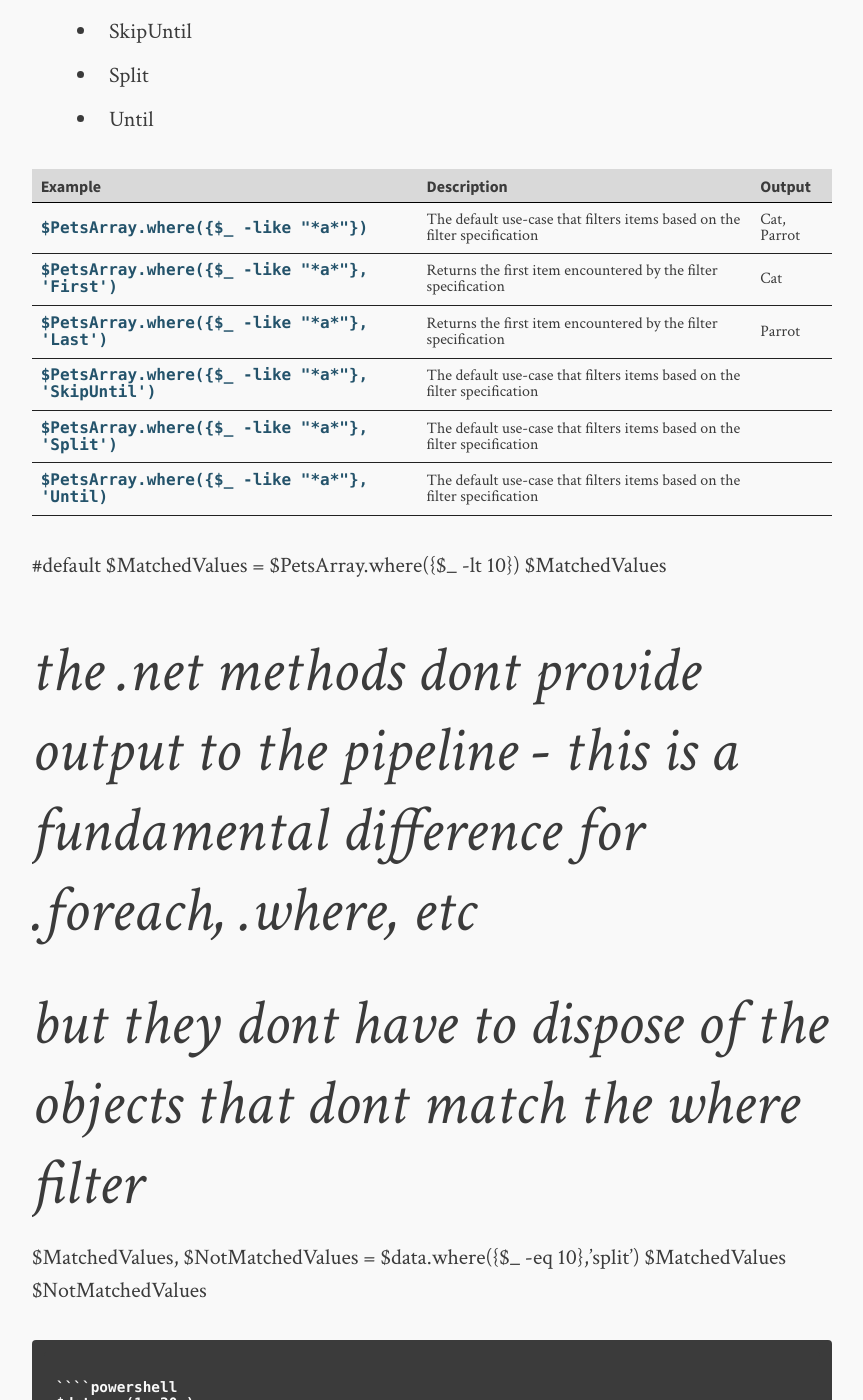
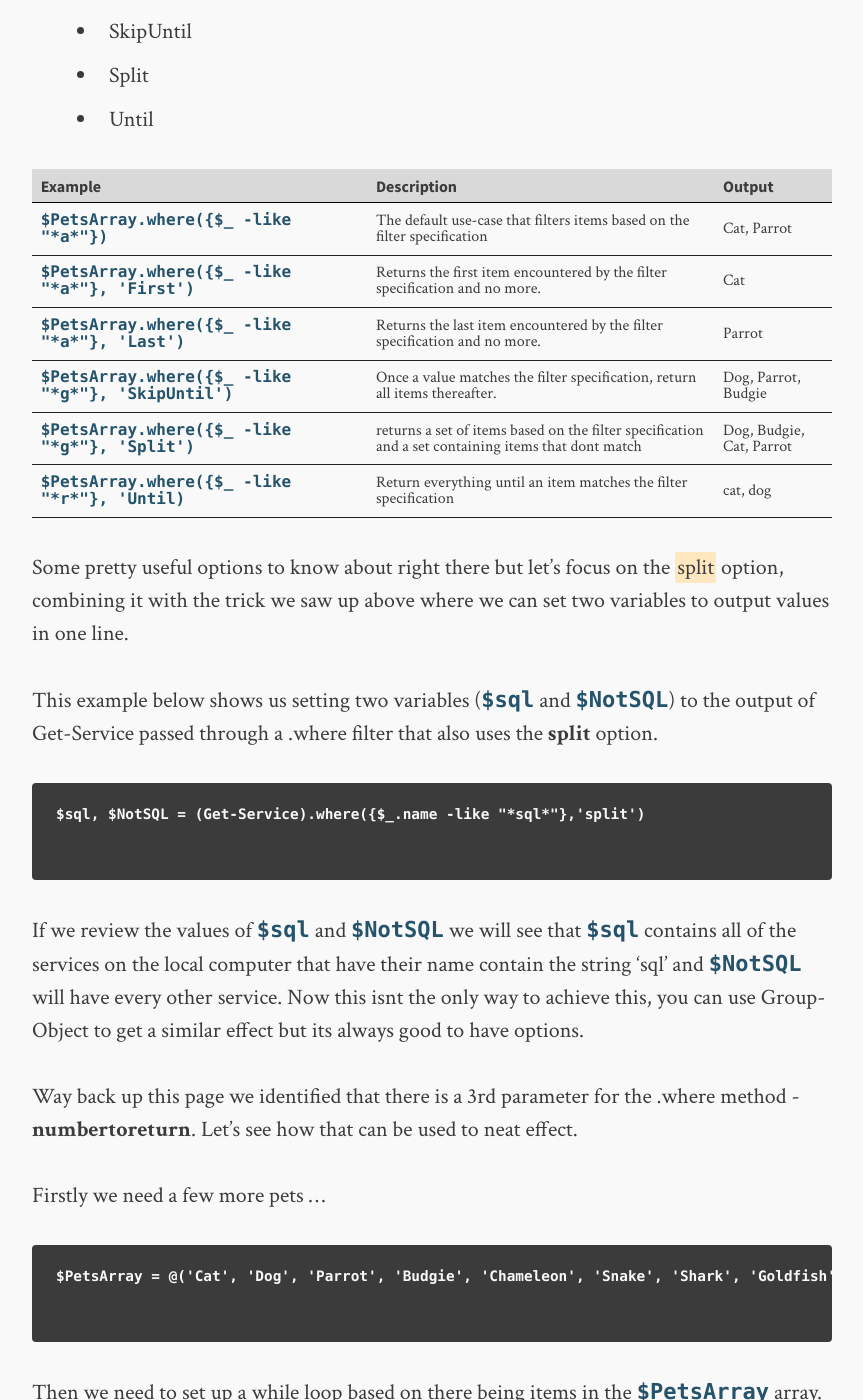
Before and after one commit to fatherjack/fatherjack.github.io, a Jekyll site: the page built from _posts/2021-03-15-Where.md, in a window 1280 px wide and 1400 px high, scrolled down 4967 px. Shown: the whole window, without its empty margins (208-1071 px from the left). Built offline with Jekyll 4.4.1, drawn with Linux system fonts in a browser that asks for light colours; comment, search, counter and statistics services are not loaded; some of the changed text lies outside the part shown.

Commit message:
Where. Done.

`````diff
--- a/_posts/2021-03-15-Where.md
+++ b/_posts/2021-03-15-Where.md
@@ -3,7 +3,7 @@ layout: post
 title: "using WHERE method rather than Where-Object"
 description: "Getting extra functionality from a .Net method."
 category: articles
-tags: [sample post, readability, test]
+tags: [powershell, where, pipeline, split]
 ---
 
 Perhaps one of the most common PowerShell commandlets is [Where-Object](https://docs.microsoft.com/en-us/powershell/module/microsoft.powershell.core/where-object) which lets you filter items in the pipeline, preventing unwanted items from the left operator being passed to the right operator. There are many commadlets that have a similar (in name and functionality) .Net method and in our case this is the [.where](https://docs.microsoft.com/en-us/dotnet/api/system.linq.enumerable.where) method. Now the sacrifice we have to make when using .Net methods in PowerShell is that they dont play all that well with the PowerShell pipeline so you need to weigh the benefits of each and decide thoughtfully which to use. Here I will make a case for using the .Net Where method for a specific functionality.
@@ -94,52 +94,41 @@ From the above screen capture we can see a variety values that we can investigat
 |Example|Description|Output|
 |---|---|---|
 |```$PetsArray.where({$_ -like "*a*"})```|The default use-case that filters items based on the filter specification|Cat, Parrot|
-|```$PetsArray.where({$_ -like "*a*"}, 'First')```|Returns the first item encountered by the filter specification|Cat|
-|```$PetsArray.where({$_ -like "*a*"}, 'Last')```|Returns the first item encountered by the filter specification|Parrot|
-|```$PetsArray.where({$_ -like "*a*"}, 'SkipUntil')```|The default use-case that filters items based on the filter specification||
-|```$PetsArray.where({$_ -like "*a*"}, 'Split')```|The default use-case that filters items based on the filter specification||
-|```$PetsArray.where({$_ -like "*a*"}, 'Until)```|The default use-case that filters items based on the filter specification||
+|```$PetsArray.where({$_ -like "*a*"}, 'First')```|Returns the first item encountered by the filter specification and no more.|Cat|
+|```$PetsArray.where({$_ -like "*a*"}, 'Last')```|Returns the last item encountered by the filter specification and no more.|Parrot|
+|```$PetsArray.where({$_ -like "*g*"}, 'SkipUntil')```|Once a value matches the filter specification, return all items thereafter.|Dog, Parrot, Budgie|
+|```$PetsArray.where({$_ -like "*g*"}, 'Split')```|returns a set of items based on the filter specification and a set containing items that dont match |Dog, Budgie, Cat, Parrot|
+|```$PetsArray.where({$_ -like "*r*"}, 'Until)```|Return everything until an item matches the filter specification|cat, dog|
 
-#default
-$MatchedValues = $PetsArray.where({$_ -lt 10})
-$MatchedValues
+Some pretty useful options to know about right there but let's focus on the _split_ option, combining it with the trick we saw up above where we can set two variables to output values in one line.
 
-# the .net methods dont provide output to the pipeline - this is a fundamental difference for .foreach, .where, etc
+This example below shows us setting two variables (````$sql```` and ````$NotSQL````) to the output of Get-Service passed through a .where filter that also uses the **split** option.
+````powershell
+$sql, $NotSQL = (Get-Service).where({$_.name -like "*sql*"},'split')
+````
+If we review the values of ````$sql```` and ````$NotSQL```` we will see that ```$sql``` contains all of the services on the local computer that have their name contain the string 'sql' and ```$NotSQL``` will have every other service. Now this isnt the only way to achieve this, you can use Group-Object to get a similar effect but its always good to have options.
 
-# but they dont have to dispose of the objects that dont match the where filter
-$MatchedValues, $NotMatchedValues = $data.where({$_ -eq 10},'split')
-$MatchedValues
-$NotMatchedValues
+Way back up this page we identified that there is a 3rd parameter for the .where method - **numbertoreturn**. Let's see how that can be used to neat effect.
+
+Firstly we need a few more pets ...
+
+````powershell
+$PetsArray = @('Cat', 'Dog', 'Parrot', 'Budgie', 'Chameleon', 'Snake', 'Shark', 'Goldfish', 'Horse', 'Rabbit')
 ````
 
-````powershell
-$data = (1..20 )
-$data.where({$_ -eq 10},'until')
-$result, $otherpart = $data.where({$_ -eq 10},'skipuntil')
-$result
-$otherpart
-````
+Then we need to set up a while loop based on there being items in the ```$PetsArray``` array. Inside the loop we will use the .where method with 'split' and a value for numbertoreturn and we will assign the first two pets matching output of this to a variable called ```$Pair```. At the same time we will also over-write the value of the ```$PetsArray``` to be just the remaining items.
 
 ````powershell
-$num = 0
-while( $data.count -gt 0){
-Write-Verbose "$($data.count) data rows"
-$num++
-$current, $data = $data.where({$_},"split", 10)
-Write-Verbose "$($data.count) data rows : $($count.count) count rows"
-$current | add-content "C:\temp\file$num.txt" -Force
+$cnt = 1
+while ($PetsArray.Count -gt 0) {
+    $Pair, $PetsArray =  $PetsArray.where( { $_ }, 'split', 2)
+    Write-Output "Pair #$cnt : $Pair"
+    $cnt++
 }
+````
+This is the output you get
+![image](https://user-images.githubusercontent.com/2597535/112732589-c91a1a80-8f32-11eb-842c-85e309a8b810.png)
 
+So there we go, a pretty neat way to split a set of items into groups of similar count - perhaps you want to take an unknown number of computers that match a particular criteria into groups of no more than 15 servers, etc.
 
-
-$Services = (Get-Service)
-
-$Services = (Get-Service).where({$_.status -eq "Running"})
-
-
-$Services = (Get-Service).where({$_.status -eq "Running"},'split')
-````
-
-So there we have it, you can split strings with the .where method and it's pretty fast too. Hope you find an appropriate use for it.
-
-.
+So there we have it, you can split values with the .where method and it's pretty fast too. Hope you find an appropriate use for it.
`````
